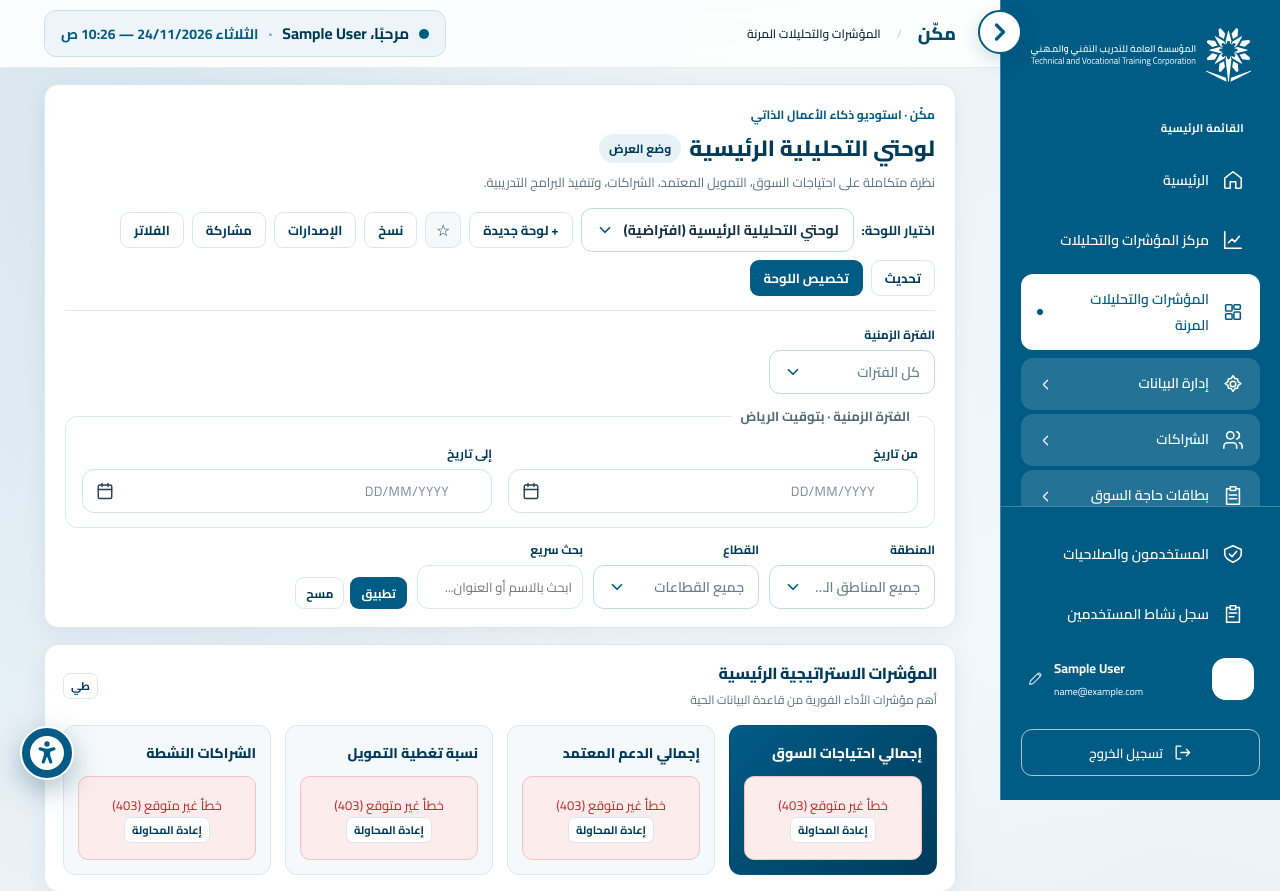
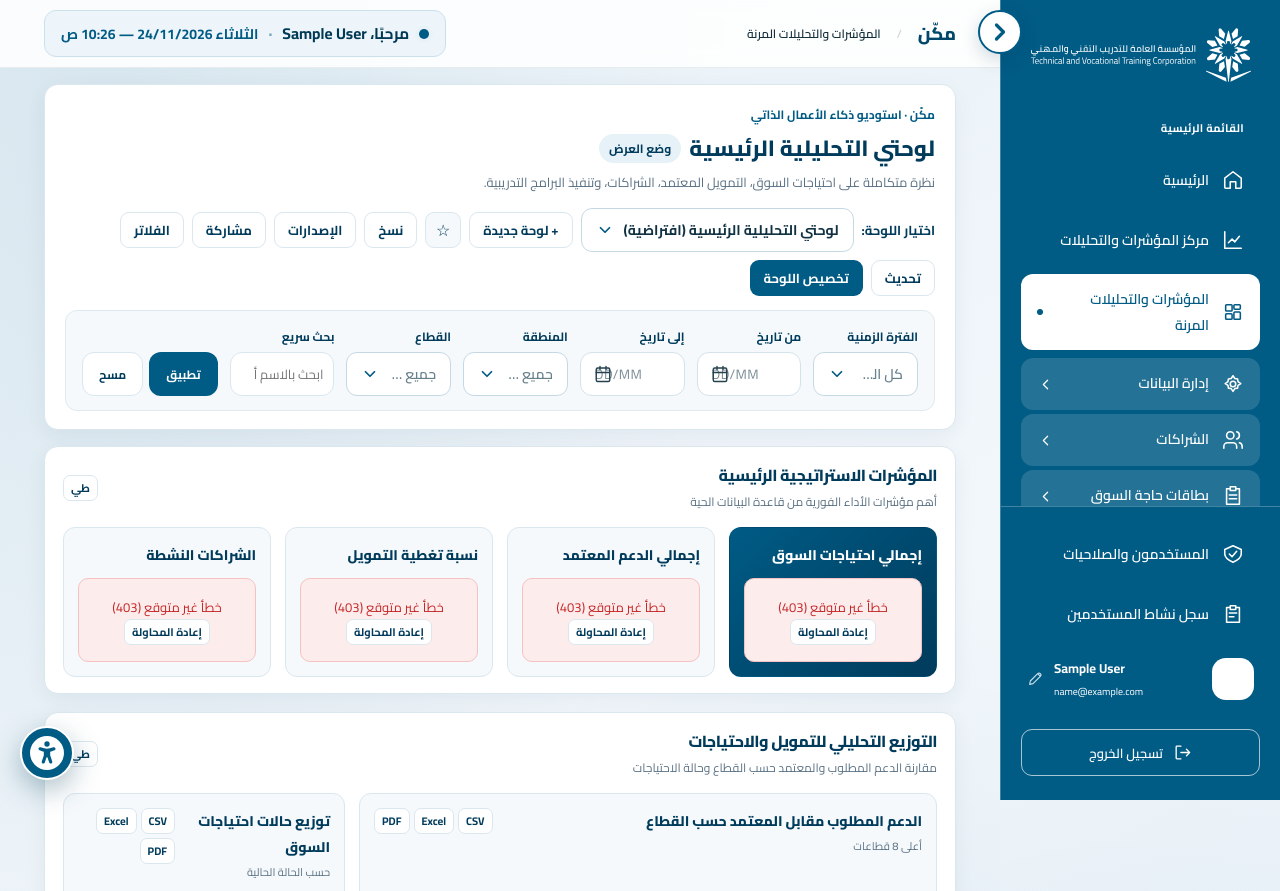
Before and after one commit to marwannofal/makken, a Django app: page /flexible-analytics/ in a window 1280 px wide. Shown: the top 891 px of the page. Run offline with Django 5.2, Linux system fonts and the light colour scheme; the visitor is signed in with stand-in values (Sample User, id 1); data comes from the database, SQL or seed files in the repository; data that the repository does not hold is empty; parts of the project's set-up code (start-up, migrations or seed data) failed here and were passed over; some libraries are stand-ins or nearby versions.

Commit message:
fix(flex_analytics): unify filter bar into one clean row and fix SVG chart font stroke

```diff
--- a/flex_analytics/static/flex_analytics/flex_analytics.css
+++ b/flex_analytics/static/flex_analytics/flex_analytics.css
@@ -956,3 +956,65 @@ textarea.flex-input {
     grid-template-columns: 1fr;
   }
 }
+
+/* Unified single-row filter bar + crisp SVG chart typography reset */
+.flex-filters-bar {
+  display: grid;
+  grid-template-columns: repeat(6, minmax(0, 1fr)) auto;
+  gap: 12px;
+  align-items: end;
+  padding: 14px 16px;
+  background: var(--fx-bg-soft);
+  border: 1px solid #e0eaee;
+  border-radius: 12px;
+}
+
+.flex-filter-actions {
+  display: flex;
+  gap: 6px;
+  align-items: center;
+  height: 44px;
+}
+
+.flex-filter-actions .flex-btn {
+  height: 44px;
+  border-radius: 12px;
+  padding: 0 16px;
+}
+
+.fx-chart-svg {
+  stroke: none;
+  stroke-width: 0;
+  font-family: 'Cairo', sans-serif;
+}
+
+.fx-chart-svg text {
+  stroke: none !important;
+  stroke-width: 0 !important;
+  font-family: 'Cairo', sans-serif;
+  font-weight: 500;
+}
+
+.fx-chart-svg rect {
+  stroke: none !important;
+}
+
+.fx-chart-svg line {
+  stroke-width: 1;
+}
+
+.fx-chart-svg path[fill="none"] {
+  stroke-width: 2.5;
+}
+
+@media (max-width: 1180px) {
+  .flex-filters-bar {
+    grid-template-columns: repeat(3, minmax(0, 1fr));
+  }
+}
+
+@media (max-width: 720px) {
+  .flex-filters-bar {
+    grid-template-columns: 1fr;
+  }
+}
--- a/flex_analytics/templates/flex_analytics/index.html
+++ b/flex_analytics/templates/flex_analytics/index.html
@@ -4,9 +4,9 @@
 {% block title %}المؤشرات والتحليلات المرنة | مكّن{% endblock %}
 
 {% block extra_head %}
-  <link rel="stylesheet" href="{% static 'flex_analytics/flex_analytics.css' %}?v=20261124-3">
-  <script src="{% static 'flex_analytics/flex_charts.js' %}?v=20261124-3" defer></script>
-  <script src="{% static 'flex_analytics/flex_studio.js' %}?v=20261124-3" defer></script>
+  <link rel="stylesheet" href="{% static 'flex_analytics/flex_analytics.css' %}?v=20261124-4">
+  <script src="{% static 'flex_analytics/flex_charts.js' %}?v=20261124-4" defer></script>
+  <script src="{% static 'flex_analytics/flex_studio.js' %}?v=20261124-4" defer></script>
 {% endblock %}
 
 {% block content %}
@@ -75,9 +75,6 @@
           <option value="ytd">منذ بداية العام</option>
         </select>
       </div>
-      <fieldset class="flex-date-range">
-        <legend>الفترة الزمنية · بتوقيت الرياض</legend>
-        <div class="flex-date-grid">
       <div class="flex-filter-field">
         <label for="gf-date-from">من تاريخ</label>
         <input type="date" id="gf-date-from" class="flex-input">
@@ -86,8 +83,6 @@
         <label for="gf-date-to">إلى تاريخ</label>
         <input type="date" id="gf-date-to" class="flex-input">
       </div>
-        </div>
-      </fieldset>
       <div class="flex-filter-field">
         <label for="gf-region">المنطقة</label>
         <select id="gf-region" class="flex-select">
```
Lines whose indentation alone changed are shown as unchanged.
